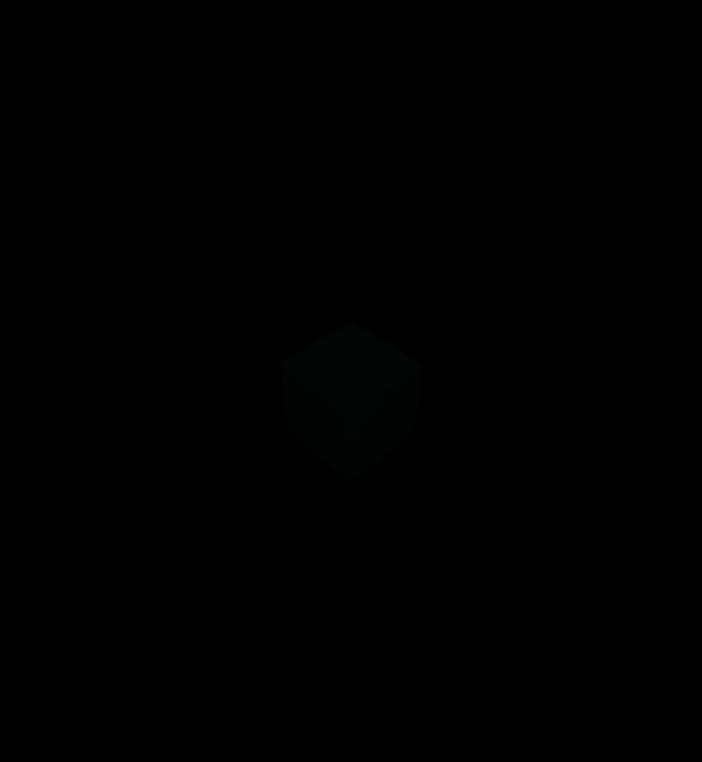
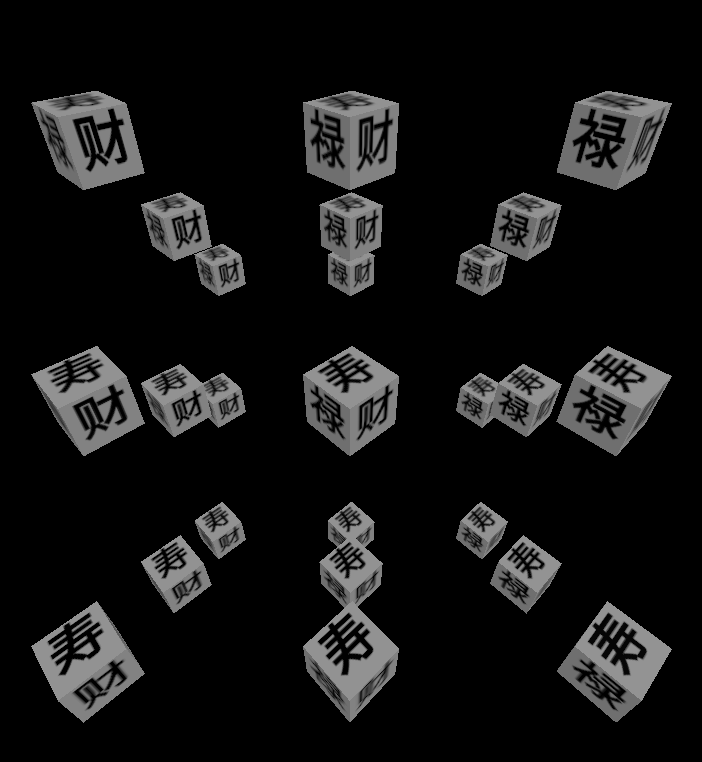
Before and after one commit to voxmenthe/cube_animation, a website built with Vite: page src/index.html in a window 1280 px wide. Shown: the whole page, without its empty margins (289-991 px from the left). Built offline with nearby package versions, Linux system fonts and the light colour scheme; animation ran at ten frames a second.

Commit message:
added chinese characters

```diff
--- a/src/index.html
+++ b/src/index.html
@@ -7,6 +7,7 @@
     <link rel="stylesheet" href="./style.css">
 </head>
 <body>
+    <div id="scroll-container"></div>
     <script type="module" src="./main.ts"></script>
 </body>
 </html>
--- a/src/main.ts
+++ b/src/main.ts
@@ -1,83 +1,158 @@
 import * as THREE from 'three';
 
-// Three.js setup
+// Array of Chinese characters to use
+const chineseCharacters = ['福', '禄', '寿', '喜', '财', '安', '康', '宁', '德', '智'];
+
+// Function to generate a random color
+function getRandomColor(): THREE.Color {
+  return new THREE.Color(Math.random(), Math.random(), Math.random());
+}
+
+// Function to generate a texture with a Chinese character
+function createCharacterTexture(character: string): THREE.Texture {
+  const canvas = document.createElement('canvas');
+  canvas.width = 256;
+  canvas.height = 256;
+  const context = canvas.getContext('2d');
+  if (!context) throw new Error('Unable to get 2D context');
+
+  // Set background color
+  context.fillStyle = '#ffffff';
+  context.fillRect(0, 0, canvas.width, canvas.height);
+
+  // Set text properties
+  context.fillStyle = '#000000';
+  context.font = 'bold 200px Arial, SimHei, "Microsoft YaHei", sans-serif';
+  context.textAlign = 'center';
+  context.textBaseline = 'middle';
+
+  // Draw the character
+  context.fillText(character, canvas.width / 2, canvas.height / 2);
+
+  return new THREE.CanvasTexture(canvas);
+}
+
+// Scene setup
 const scene = new THREE.Scene();
 const camera = new THREE.PerspectiveCamera(75, window.innerWidth / window.innerHeight, 0.1, 1000);
 const renderer = new THREE.WebGLRenderer();
 renderer.setSize(window.innerWidth, window.innerHeight);
 document.body.appendChild(renderer.domElement);
 
-// Create a more complex geometry for interesting deformations
-const geometry = new THREE.BoxGeometry(1, 1, 1, 10, 10, 10);
-const material = new THREE.MeshPhongMaterial({ color: 0x00ff00, wireframe: false });
-const cube = new THREE.Mesh(geometry, material);
-scene.add(cube);
+// Create multiple cubes
+const cubes: THREE.Mesh[] = [];
+const cubeCount = 27; // 3x3x3 grid
+const gridSize = 3;
+const originalSpacing = 4;
+const originalScale = 1;
+let currentSpacing = originalSpacing;
+let currentScale = originalScale;
 
-// Add lighting
-const light = new THREE.PointLight(0xffffff, 1, 100);
-light.position.set(0, 0, 10);
-scene.add(light);
+let index = 0;
+for (let x = 0; x < gridSize; x++) {
+  for (let y = 0; y < gridSize; y++) {
+    for (let z = 0; z < gridSize; z++) {
+      const geometry = new THREE.BoxGeometry(1, 1, 1);
 
-camera.position.z = 5;
+      // Create materials for each face with different characters
+      const materials = chineseCharacters.slice(0, 6).map(char => {
+        const texture = createCharacterTexture(char);
+        return new THREE.MeshPhongMaterial({ map: texture });
+      });
 
-// Mouse position tracking
-const mouse = new THREE.Vector2();
-const windowHalf = new THREE.Vector2(window.innerWidth / 2, window.innerHeight / 2);
+      const cube = new THREE.Mesh(geometry, materials);
 
-// Event listeners
-document.addEventListener('mousemove', onMouseMove);
-window.addEventListener('resize', onWindowResize);
+      // Position cubes in a grid formation
+      cube.position.x = (x - 1) * originalSpacing;
+      cube.position.y = (y - 1) * originalSpacing;
+      cube.position.z = (z - 1) * originalSpacing;
 
-function onMouseMove(event: MouseEvent) {
-    mouse.x = (event.clientX - windowHalf.x) / windowHalf.x;
-    mouse.y = (event.clientY - windowHalf.y) / windowHalf.y * -1;
+      scene.add(cube);
+      cubes.push(cube);
+
+      index++;
+      if (index >= cubeCount) break;
+    }
+    if (index >= cubeCount) break;
+  }
+  if (index >= cubeCount) break;
 }
 
-function onWindowResize() {
-    camera.aspect = window.innerWidth / window.innerHeight;
-    camera.updateProjectionMatrix();
-    renderer.setSize(window.innerWidth, window.innerHeight);
-    windowHalf.set(window.innerWidth / 2, window.innerHeight / 2);
-}
+camera.position.z = 12;
 
-// Store the original geometry for reference
-const originalGeometry = geometry.clone();
+// Scroll wheel control variables
+let scrollValue = 0;
+let lastScrollTime = Date.now();
+const inactivityDelay = 20000; // 2 seconds
+const scrollSensitivity = 0.0005; // Reduced sensitivity for finer control
+
+// Wheel event listener
+window.addEventListener('wheel', (event) => {
+  scrollValue += event.deltaY * scrollSensitivity;
+  scrollValue = Math.max(-1, Math.min(1, scrollValue)); // Expanded range from -1 to 1
+  lastScrollTime = Date.now();
+});
 
 // Animation loop
 function animate() {
-    requestAnimationFrame(animate);
+  requestAnimationFrame(animate);
 
-    // Rotate cube based on mouse position
-    cube.rotation.x += 0.01 + mouse.y * 0.05;
-    cube.rotation.y += 0.01 + mouse.x * 0.05;
+  const currentTime = Date.now();
+  const timeSinceLastScroll = currentTime - lastScrollTime;
 
-    // Change cube color based on mouse position
-    const hue = (mouse.x + 1) / 2; // Map mouse.x from [-1, 1] to [0, 1]
-    const saturation = (mouse.y + 1) / 2; // Map mouse.y from [-1, 1] to [0, 1]
-    material.color.setHSL(hue, saturation, 0.5);
+  if (timeSinceLastScroll < inactivityDelay) {
+    // Update cube size and spacing based on scroll value
+    currentScale = THREE.MathUtils.lerp(currentScale, originalScale * (1 + scrollValue), 0.1);
+    currentSpacing = THREE.MathUtils.lerp(currentSpacing, originalSpacing * (1 + scrollValue * 1.5), 0.1);
+  } else {
+    // Gradually revert to original size and spacing
+    currentScale = THREE.MathUtils.lerp(currentScale, originalScale, 0.05);
+    currentSpacing = THREE.MathUtils.lerp(currentSpacing, originalSpacing, 0.05);
+    scrollValue = THREE.MathUtils.lerp(scrollValue, 0, 0.05);
+  }
 
-    // Deform cube based on time
-    const positions = geometry.attributes.position.array as Float32Array;
-    const originalPositions = originalGeometry.attributes.position.array as Float32Array;
-    const time = Date.now() * 0.001;
+  // Update cube positions and scale
+  index = 0;
+  for (let x = 0; x < gridSize; x++) {
+    for (let y = 0; y < gridSize; y++) {
+      for (let z = 0; z < gridSize; z++) {
+        const cube = cubes[index];
+        cube.position.x = (x - 1) * currentSpacing;
+        cube.position.y = (y - 1) * currentSpacing;
+        cube.position.z = (z - 1) * currentSpacing;
+        cube.scale.setScalar(currentScale);
 
-    for (let i = 0; i < positions.length; i += 3) {
-        const x = originalPositions[i];
-        const y = originalPositions[i + 1];
-        const z = originalPositions[i + 2];
+        cube.rotation.x += 0.01;
+        cube.rotation.y += 0.01;
 
-        const distance = Math.sqrt(x * x + y * y + z * z);
-        const deformationAmount = Math.sin(distance * 5 + time) * 0.1;
+        index++;
+        if (index >= cubeCount) break;
+      }
+      if (index >= cubeCount) break;
+    }
+    if (index >= cubeCount) break;
+  }
 
-        const scaleFactor = Math.max(0.5, Math.min(1.5, 1 + deformationAmount));
-
-        positions[i] = x * scaleFactor;
-        positions[i + 1] = y * scaleFactor;
-        positions[i + 2] = z * scaleFactor;
-    }
-    geometry.attributes.position.needsUpdate = true;
-
-    renderer.render(scene, camera);
+  renderer.render(scene, camera);
 }
 
 animate();
+
+// Handle window resizing
+window.addEventListener('resize', () => {
+  const newWidth = window.innerWidth;
+  const newHeight = window.innerHeight;
+
+  camera.aspect = newWidth / newHeight;
+  camera.updateProjectionMatrix();
+
+  renderer.setSize(newWidth, newHeight);
+});
+
+// Add lighting for better visibility
+const ambientLight = new THREE.AmbientLight(0xffffff, 0.5);
+scene.add(ambientLight);
+
+const directionalLight = new THREE.DirectionalLight(0xffffff, 0.5);
+directionalLight.position.set(5, 5, 5);
+scene.add(directionalLight);
```
